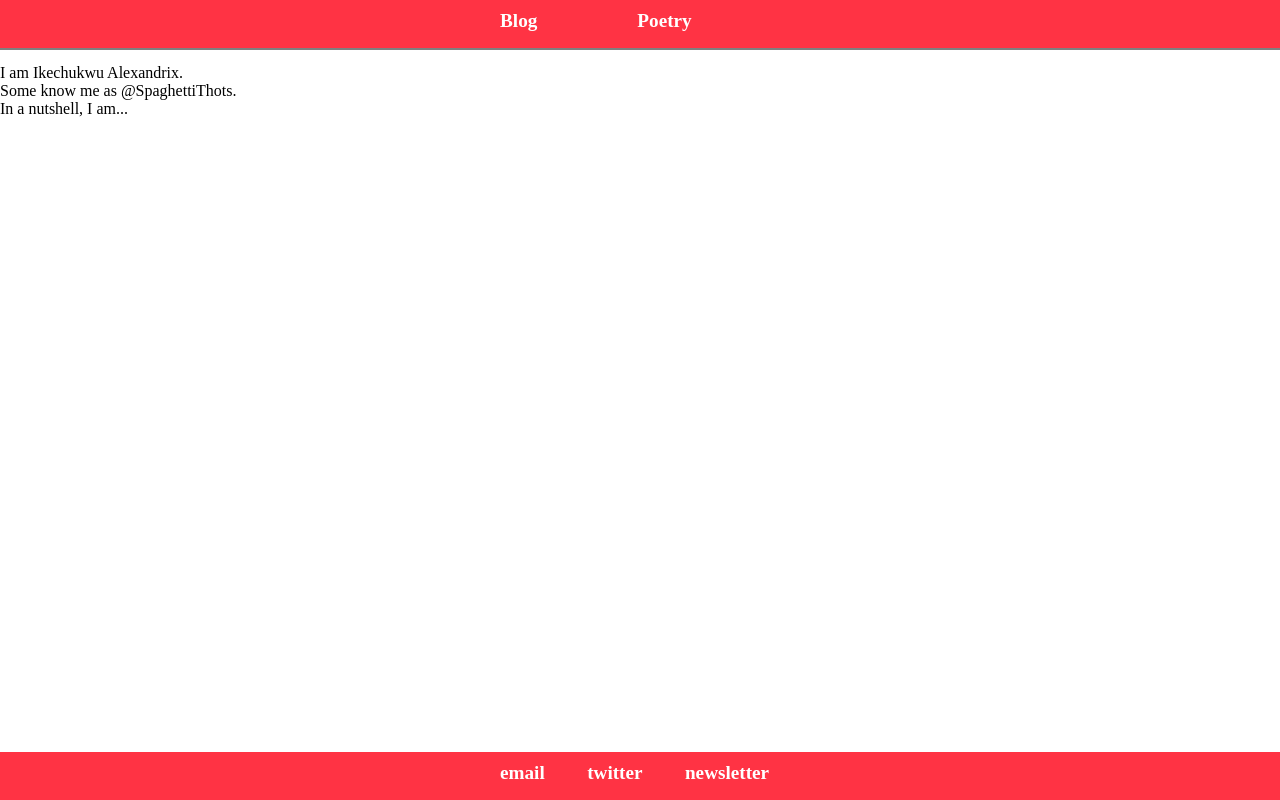
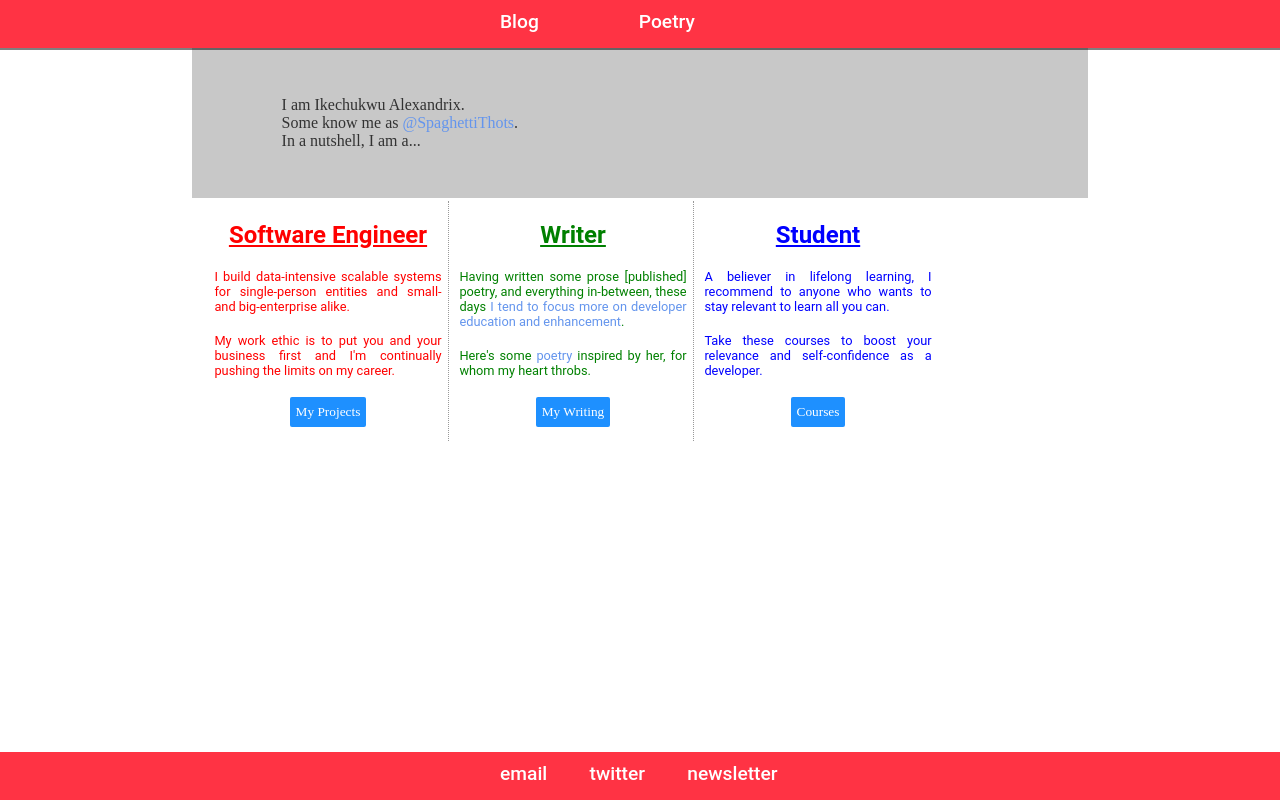
Before and after one commit to SpaghettiThots/SpaghettiThots.github.io, a plain HTML site: page index.html in a window 1280 px wide. Drawn offline with Linux system fonts and the light colour scheme.

Commit message:
V1.0 live

```diff
--- a/css/site.css
+++ b/css/site.css
@@ -7,8 +7,12 @@ body{
 	margin-right: 5em;
 }
 
+a{
+	text-decoration: none;
+	color: cornflowerblue;
+}
+
 nav li a{
-	text-decoration: none;
 	color: #fff;
 }
 
@@ -17,6 +21,7 @@ nav li:hover{
 }
 
 .headerfooter{
+	font-family: Roboto;
 	width: 100%;
 
 	background-color: #ff3344;
@@ -34,9 +39,9 @@ nav li:hover{
 	display: inline-block;
 	width: auto;
 	color: rgb(255, 255, 255);
-	font-family: 'Josefin Sans';
+	font-family: Roboto;
 	font-size: 1.2em;
-	font-weight: 700;
+	font-weight: 500;
 	padding-top: 0.5em;
 }
 
@@ -49,6 +54,11 @@ nav li:hover{
 	border-bottom: 2px solid #fff;
 }
 
+nav{
+	position: fixed;
+	top: 0;
+}
+
 footer{
 	position: fixed;
 	bottom: 0;
@@ -57,3 +67,101 @@ footer{
 li.right{
 	margin-right: 2em;
 }
+
+#main{
+	width: 70%;
+	margin: 0 auto;
+	background-color: rgb(200, 200, 200);
+}
+
+#main p{
+	padding: 3em;
+	color: rgba(50, 50, 50, 1);
+	font-family: 'Roboto Slab';
+	font-weight: 300;
+	width: 80%;
+	margin: 0 auto;
+	margin-top: 3em;
+
+}
+
+#boxes-container{
+	width: 70%;
+	margin: 0 auto;
+	padding-left: 2em;
+}
+
+.boxes{
+	width: 15em;
+	height: 15em;
+	margin: 0 auto;
+	display: inline-block;
+	margin-top: 0.2em;
+	/*border-radius: 1em;*/
+	text-align: center;
+}
+
+.boxes p{
+	text-align: justify;
+	padding-left: 0.5em;
+	padding-right: 0.5em;
+	padding-bottom: 0.5em;
+	font-family: Roboto;
+	font-size: 0.8em;
+}
+
+.boxes h2{
+	font-family: 'Roboto';
+	text-decoration: underline;
+}
+
+.right-border{
+	border-right: 1px dotted #999;
+}
+
+#r{
+	color: red;
+}
+
+#g{
+	color: green;
+}
+
+#b{
+	color: blue;
+}
+
+.boxes p:hover{
+	color: #999;
+}
+
+#r button{
+	background-color: DodgerBlue;
+	border: none;
+	border-radius: 2px;
+	height: 30px;
+	color: #fff;
+	font-family: Ubuntu;
+}
+
+#g button{
+	background-color: DodgerBlue;
+	border: none;
+	border-radius: 2px;
+	height: 30px;
+	color: #fff;
+	font-family: Ubuntu;
+}
+
+#b button{
+	background-color: DodgerBlue;
+	border: none;
+	border-radius: 2px;
+	height: 30px;
+	color: #fff;
+	font-family: Ubuntu;
+}
+
+#main p{
+	padding-bottom: 3em;
+}
--- a/index.html
+++ b/index.html
@@ -17,15 +17,55 @@
 	<div id="main">
 		<p>
 			I am Ikechukwu Alexandrix.<br>
-			Some know me as @SpaghettiThots.<br>
-			In a nutshell, I am...
+			Some know me as <a href="https://twitter.com/SpaghettiThots">@SpaghettiThots</a>.<br>
+
+			In a nutshell, I am a...
 		</p>
+	</div>
+
+	<div id="boxes-container">
+		<div id="r" class="boxes right-border">
+			<h2>
+				Software Engineer
+			</h2>
+			<p>
+				I build data-intensive scalable systems for single-person entities and small- and big-enterprise alike.
+			</p>
+			<p>
+				My work ethic is to put you and your business first and I'm continually pushing the limits on my career.
+			</p>
+			<a href="https://cornscript.github.io/projects"><button type="submit">My Projects</button></a>
+		</div>
+		<div id="g" class="boxes right-border">
+			<h2>
+				Writer
+			</h2>
+			<p>
+				Having written some prose [published] poetry, and everything in-between, these days <a href="./blog">I tend to focus more on developer education and enhancement</a>.
+			</p>
+			<p>
+				Here's some <a href="./poetry">poetry</a> inspired by her, for whom my heart throbs.
+			</p>
+			<a href="./blog"><button type="text">My Writing</button></a>
+		</div>
+		<div id="b" class="boxes">
+			<h2>
+				Student
+			</h2>
+			<p>
+				A believer in lifelong learning, I recommend to anyone who wants to stay relevant to learn all you can.
+			</p>
+			<p>
+				Take these courses to boost your relevance and self-confidence as a developer.
+			</p>
+			<a href="https://cornscript.github.io"><button type="text">Courses</button></a>
+		</div>
 	</div>
 
 	<footer class="headerfooter">
 		<ul>
-			<li class="right"><a href="./blog/">email</a></li>
-			<li class="right"><a href="./poetry/">twitter</a></li>
+			<li class="right"><a href="mailto:SpaghettiThots@gmail.com">email</a></li>
+			<li class="right"><a href="https://twitter.com/SpaghettiThots">twitter</a></li>
 			<li><a href="./poetry/">newsletter</a></li>
 		</ul>
 	</footer>
```
Also changed, not shown: blog/index.html (added), poetry/index.html (added).
